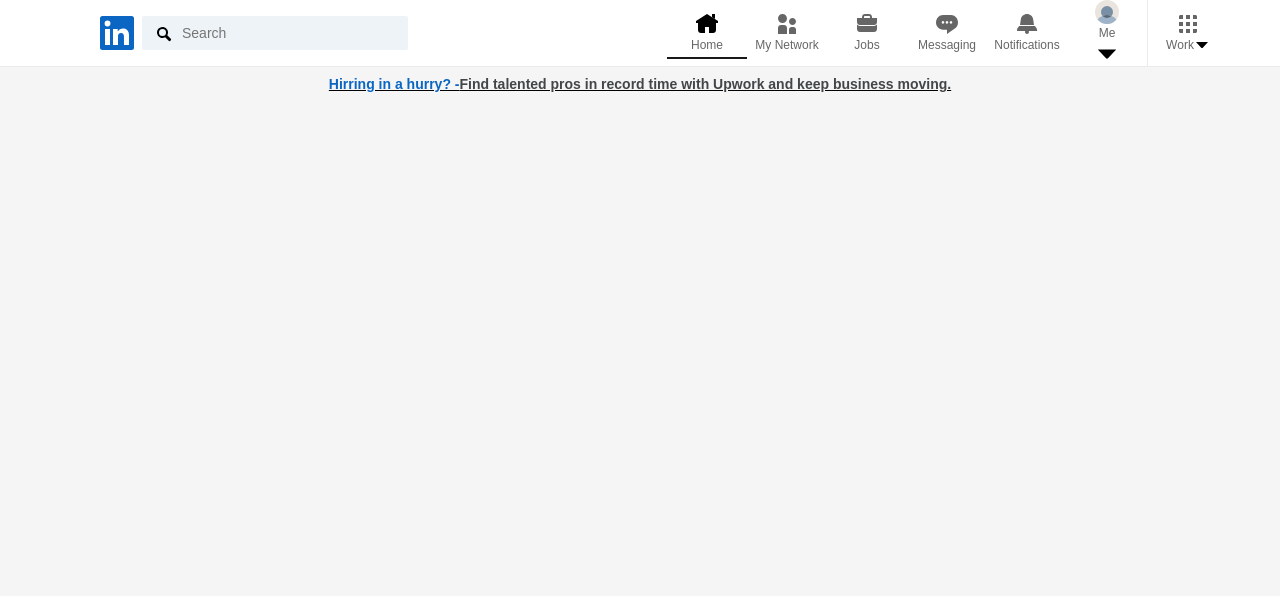
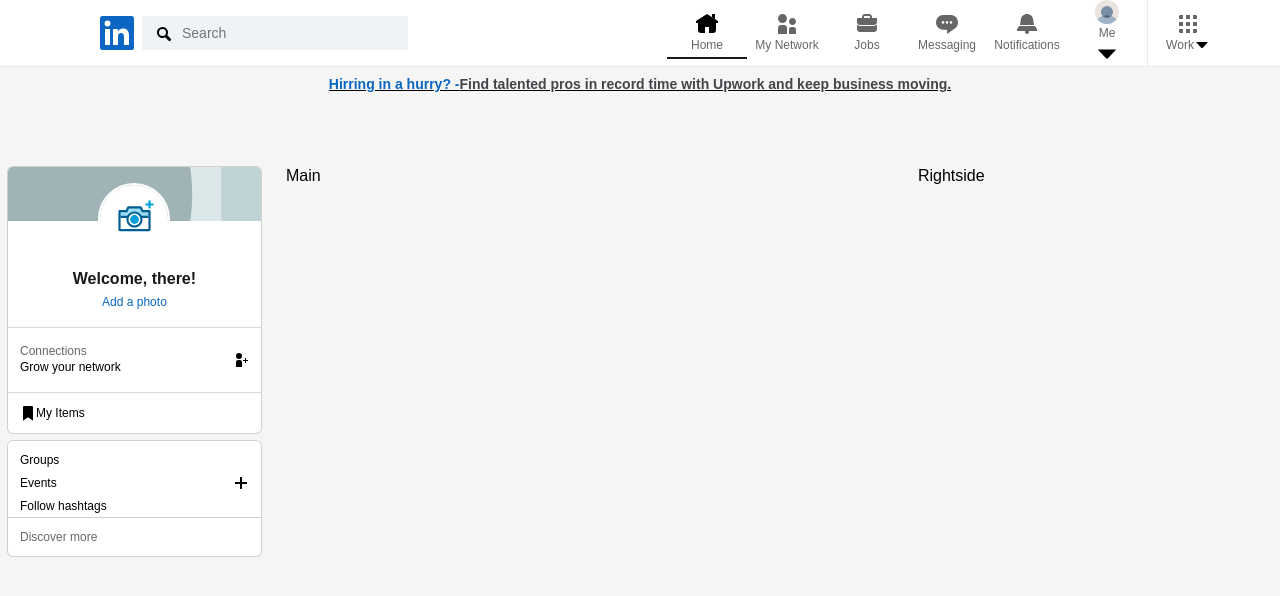
Before and after one commit to dhrumishah/LinkedIn, a React (Create React App) app: page /home in a window 1280 px wide. Shown: the top 596 px of the page. Built offline with nearby package versions, Linux system fonts and the light colour scheme.

Commit message:
completed welcome card component

```diff
--- a/src/components/Home.js
+++ b/src/components/Home.js
@@ -1,4 +1,7 @@
 import styled from "styled-components";
+import Leftside from "./Leftside";
+import Main from "./Main";
+import Rightside from "./Rightside";
 
 const Home = (props) => {
   return (
@@ -13,9 +16,9 @@
         </p>
       </Section>
       <Layout>
-        {/* <Leftside />
+        <Leftside />
         <Main />
-        <Rightside /> */}
+        <Rightside />
       </Layout>
     </Container>
   );
--- /dev/null
+++ b/src/components/Leftside.js
@@ -0,0 +1,188 @@
+import styled from "styled-components";
+
+const Leftside = (props) => {
+  return (
+    <container>
+      <ArtCard>
+        <UserInfo>
+          <CardBackground />
+          <a>
+            <Photo />
+            <Link>Welcome, there!</Link>
+          </a>
+          <a>
+            <AddPhotoText>Add a photo</AddPhotoText>
+          </a>
+        </UserInfo>
+        <Widget>
+          <a>
+            <div>
+              <span>Connections</span>
+              <span>Grow your network</span>
+            </div>
+            <img src="/images/widget-icon.svg" alt="" />
+          </a>
+        </Widget>
+        <Item>
+          <span>
+            <img src="/images/item-icon.svg" alt="" />
+            My Items
+          </span>
+        </Item>
+      </ArtCard>
+      <CommunityCard>
+        <a>
+          <span>Groups</span>
+        </a>
+        <a>
+          <span>
+            Events <img src="/images/plus-icon.svg" alt="" />
+          </span>
+        </a>
+        <a>
+          <span>Follow hashtags</span>
+        </a>
+        <a>
+          <span>Discover more</span>
+        </a>
+      </CommunityCard>
+    </container>
+  );
+};
+const Container = styled.div`
+  grid-area: leftside;
+`;
+const ArtCard = styled.div`
+  text-align: center;
+  overflow: hidden;
+  margin-bottom: 8px;
+  background-color: #fff;
+  border-radius: 5px;
+  transition: box-shadow 83ms;
+  position: relative;
+  border: none;
+  box-shadow: 0 0 0 1px rgb(0 0 0 / 15%), 0 0 0 rgb(0 0 0 / 20%);
+`;
+const UserInfo = styled.div`
+  border-bottom: 1px solid rgba(0, 0, 0, 0.15);
+  padding: 12px 12px 16px;
+  word-wrap: break-word;
+  word-break: break-word;
+`;
+
+const CardBackground = styled.div`
+  background: url("/images/card-bg.svg");
+  background-position: center;
+  background-size: 462px;
+  height: 54px;
+  margin: -12px -12px 0;
+`;
+const Photo = styled.div`
+  box-shadow: none;
+  background-image: url("/images/photo.svg");
+  width: 72px;
+  height: 72px;
+  box-sizing: border-box;
+  background-clip: content-box;
+  background-color: white;
+  background-position: center;
+  background-size: 60%;
+  background-repeat: no-repeat;
+  border: 2px solid white;
+  margin: -38px auto 12px;
+  border-radius: 50%;
+`;
+const Link = styled.div`
+  font-size: 16px;
+  line-height: 1.5;
+  color: rgba(0, 0, 0, 0.9);
+  font-weight: 600;
+`;
+const AddPhotoText = styled.div`
+  color: #0a66c2;
+  margin-top: 4px;
+  font-size: 12px;
+  line-height: 1.33;
+  font-weight: 400;
+`;
+const Widget = styled.div`
+  border-bottom: 1px solid rgba(0, 0, 0, 0.15);
+  padding-top: 12px;
+  padding-bottom: 12px;
+  & > a {
+    text-decoration: none;
+    display: flex;
+    justify-content: space-between;
+    align-items: center;
+    padding: 4px 12px;
+    &:hover {
+      background-color: rgba(0, 0, 0, 0.08);
+    }
+    div {
+      display: flex;
+      flex-direction: column;
+      text-align: left;
+      span {
+        font-size: 12px;
+        line-height: 1.333;
+        &:first-child {
+          color: rgba(0, 0, 0, 0.6);
+        }
+        &:nth-child(2) {
+          color: rgba(0, 0, 0, 1);
+        }
+      }
+    }
+  }
+  svg {
+    color: rgba(0, 0, 0, 1);
+  }
+`;
+
+const Item = styled.a`
+  border-color: rgba(0, 0, 0, 0.8);
+  text-align: left;
+  padding: 12px;
+  font-size: 12px;
+  display: block;
+  span {
+    display: flex;
+    align-items: center;
+    color: rgba(0, 0, 0, 1);
+    svg {
+      color: rgba(0, 0, 0, 0.6);
+    }
+  }
+  &:hover {
+    background-color: rgba(0, 0, 0, 0.08);
+  }
+`;
+const CommunityCard = styled(ArtCard)`
+  padding: 8px 0 0;
+  text-align: left;
+  display: flex;
+  flex-direction: column;
+  a {
+    color: black;
+    padding: 4px 12px 4px 12px;
+    font-size: 12px;
+    &:hover {
+      color: #0a66c2;
+    }
+    span {
+      display: flex;
+      align-items: center;
+      justify-content: space-between;
+    }
+    &:last-child {
+      color: rgba(0, 0, 0, 0.6);
+      text-decoration: none;
+      border-top: 1px solid #d6cec2;
+      padding: 12px;
+      &:hover {
+        background-color: rgba(0, 0, 0, 0.08);
+      }
+    }
+  }
+`;
+export default Leftside;
--- /dev/null
+++ b/src/components/Main.js
@@ -0,0 +1,10 @@
+import styled from "styled-components";
+
+const Main = (props) => {
+  return <container>Main</container>;
+};
+const Container = styled.div`
+  grid-area: main;
+`;
+
+export default Main;
--- /dev/null
+++ b/src/components/Rightside.js
@@ -0,0 +1,10 @@
+import styled from "styled-components";
+
+const Rightside = (props) => {
+  return <container>Rightside</container>;
+};
+const Container = styled.div`
+  grid-area: rightside;
+`;
+
+export default Rightside;
```
